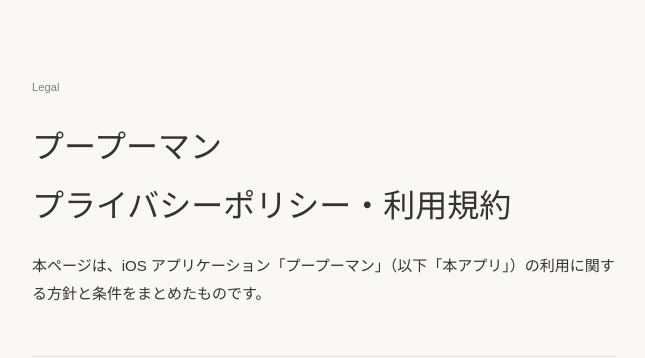
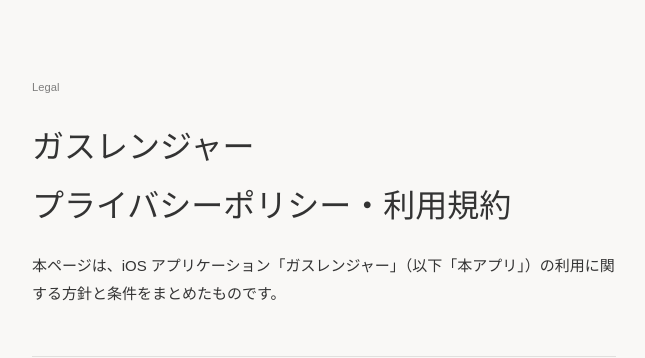
Before and after one commit to SC-factory/pupuman-policy, a plain HTML site: page index.html in a window 1280 px wide. Shown: the top 358 px of the page, without its empty margins (316-961 px from the left). Drawn offline with Linux system fonts and the light colour scheme.

Commit message:
Update index.html

```diff
--- a/index.html
+++ b/index.html
@@ -3,7 +3,7 @@
 <head>
   <meta charset="UTF-8">
   <meta name="viewport" content="width=device-width, initial-scale=1.0">
-  <title>プープーマン — プライバシーポリシー・利用規約</title>
+  <title>ガスレンジャー — プライバシーポリシー・利用規約</title>
   <style>
     /* スタイル部分は元の index.html と同じで非常に綺麗ですので、そのまま継承します */
     :root {
@@ -34,9 +34,9 @@
   <div class="wrap">
     <header>
       <p class="badge">Legal</p>
-      <h1><span class="app-name">プープーマン</span><br>プライバシーポリシー・利用規約</h1>
+      <h1><span class="app-name">ガスレンジャー</span><br>プライバシーポリシー・利用規約</h1>
       <p class="lede">
-        本ページは、iOS アプリケーション「プープーマン」（以下「本アプリ」）の利用に関する方針と条件をまとめたものです。
+        本ページは、iOS アプリケーション「ガスレンジャー」（以下「本アプリ」）の利用に関する方針と条件をまとめたものです。
       </p>
     </header>
 
```
